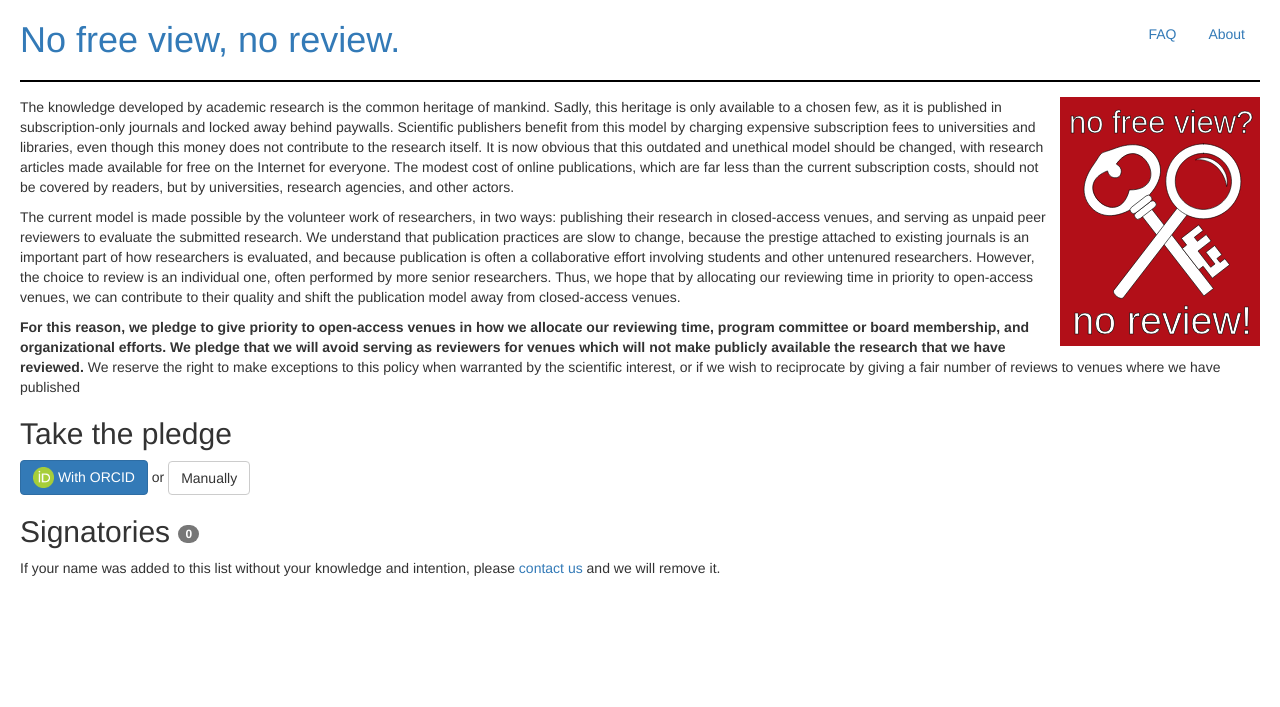
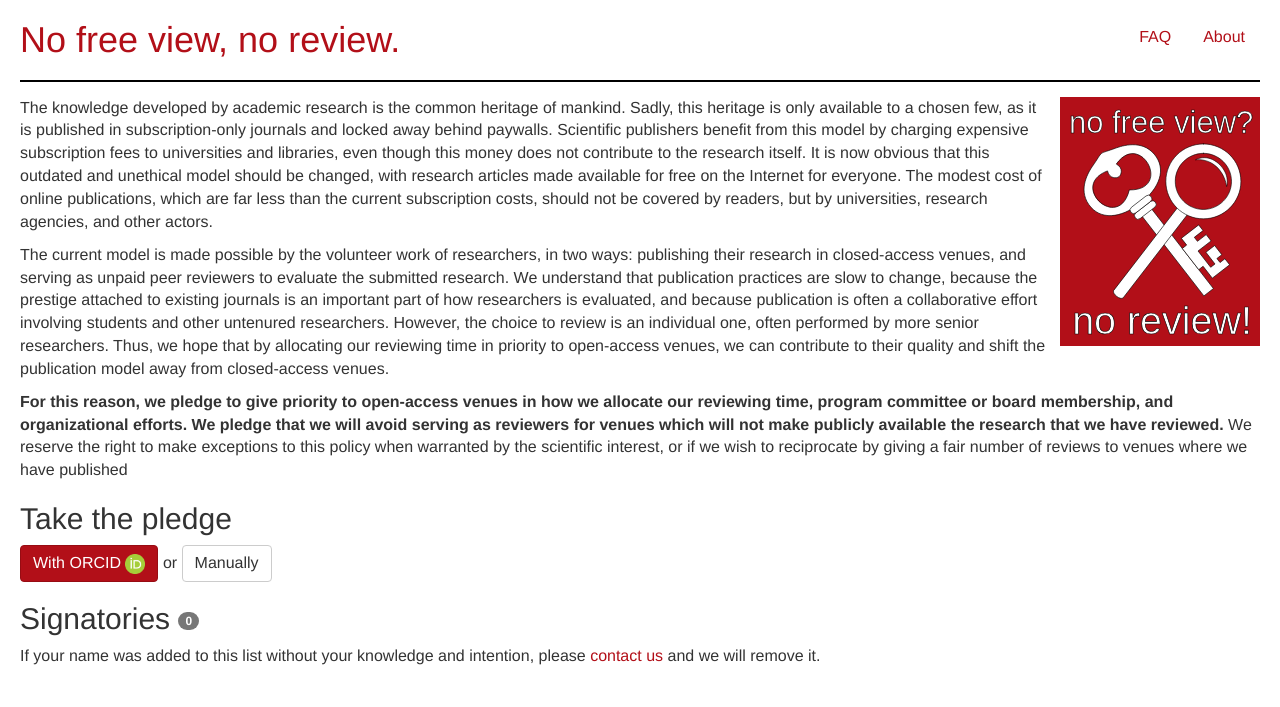
Before and after one commit to dissemin/no-free-view-no-review, a Django app: page / in a window 1280 px wide. Shown: the top 707 px of the page. Run offline with Django 3.2, Linux system fonts and the light colour scheme; data that the repository does not hold is empty; some libraries are stand-ins or nearby versions.

Commit message:
Reuse the red from the logo in the design

```diff
--- a/signatories/static/style/style.css
+++ b/signatories/static/style/style.css
@@ -40,7 +40,7 @@ hr {
 }
 
 .share-buttons img {
-        height: 2em;
+        height: 2.2em;
 }
 
 #signatories ul {
@@ -53,10 +53,33 @@ hr {
 }
 
 .button-orcid {
-        height: 1.5em;
+        height: 1.25em;
 }
 
 html {
   padding-left: 2em;
   padding-right: 2em;
+  padding-bottom: 3em;
 }
+
+body, .btn {
+        font-size: 16px;
+}
+
+.btn-primary {
+        background-color: #b20f18;
+        border-color: #970c13;
+}
+
+.btn-primary:hover {
+        background-color: #ce1f29;
+        border-color: #970c13;
+}
+
+a {
+        color: #b20f18;
+}
+
+a:hover, a:active {
+        color: #ce1f29;
+}
--- a/signatories/templates/index.html
+++ b/signatories/templates/index.html
@@ -42,9 +42,9 @@ fair number of reviews to venues where we have published</p>
 <h2>Take the pledge</h2>
 
 {% if request.user.is_authenticated %}
-<p><a class="btn btn-primary" href="/sign"><img src="{% static "img/orcid.png" %}" class="button-orcid" alt="ORCID" />&nbsp;Sign the pledge</a></p>
+<p><a class="btn btn-primary" href="/sign">Sign the pledge&nbsp;<img src="{% static "img/orcid.png" %}" class="button-orcid" alt="ORCID" /></a></p>
 {% else %}
-<p><a class="btn btn-primary" href="/accounts/orcid/login?next=/sign"><img src="{% static "img/orcid.png" %}" class="button-orcid" alt="ORCID" />&nbsp;With ORCID</a> or <a class="btn btn-default" href="/sign">Manually</a></p>
+<p><a class="btn btn-primary" href="/accounts/orcid/login?next=/sign">With ORCID&nbsp;<img src="{% static "img/orcid.png" %}" class="button-orcid" alt="ORCID" /></a> or <a class="btn btn-default" href="/sign">Manually</a></p>
 {% endif %}
 
 {% endif %}
```
